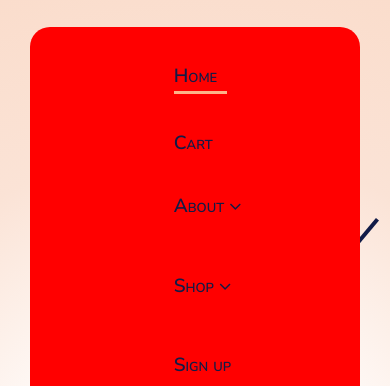
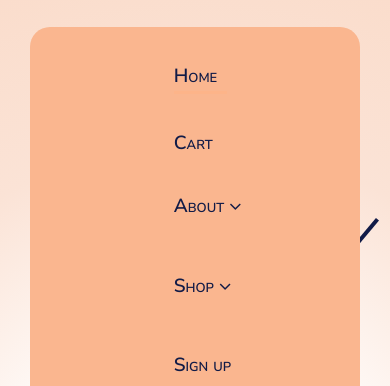
Before and after one commit to khanhnvps22544/WebAsm_PS22544, a plain HTML site: page index.html in a window 390 px wide. Both pictures are taken after a click on the icon 353 px from the left and 28 px from the top of the page. Shown: the part 59-445 px from the top of the page. Drawn offline with nearby package versions, Linux system fonts and the light colour scheme.

Commit message:
Update style_responsive.css

```diff
--- a/style_responsive.css
+++ b/style_responsive.css
@@ -7,7 +7,7 @@
         margin-left: 0;
         height: 380px;
         width: 100%;
-        background: red;
+        background: #fab68f;
         border-radius: 20px;
         margin-top: 30px;
         z-index: 2;
```
